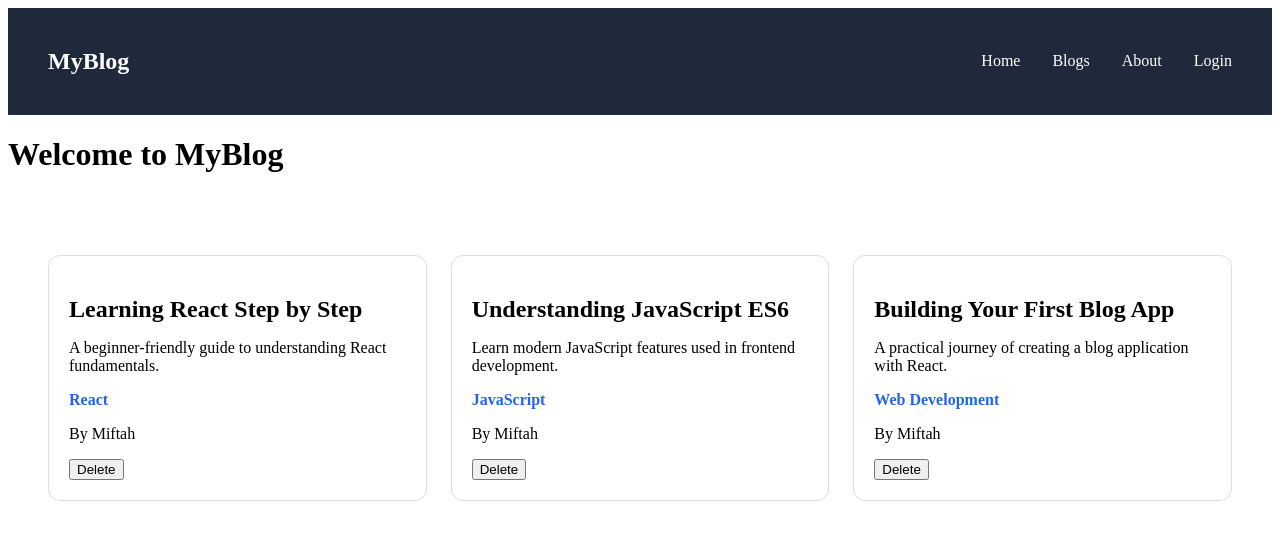
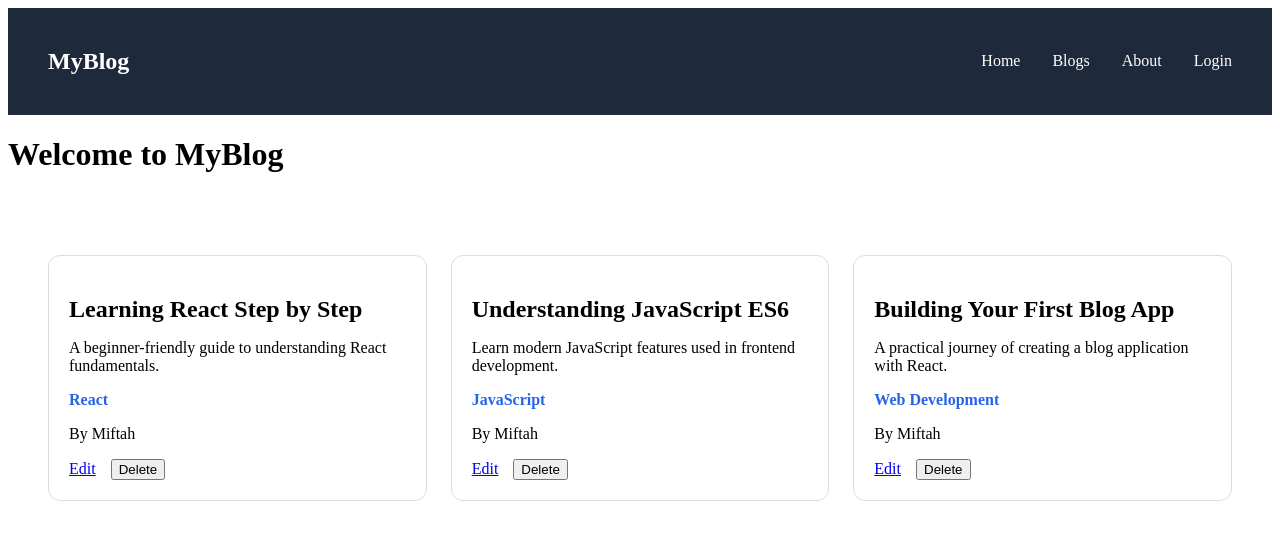
Before and after one commit to ibnumohammed99/react-final-project-blog-app, a React (Vite) app: page / in a window 1280 px wide. Shown: the top 540 px of the page. Built offline with nearby package versions, Linux system fonts and the light colour scheme.

Commit message:
Add edit post page routing

```diff
--- a/src/App.jsx
+++ b/src/App.jsx
@@ -11,6 +11,7 @@ import BlogDetails from "./pages/BlogDetails";
 import CreatePost from "./pages/CreatePost";
 import Articles from "./pages/Articles";
 import Bookmarks from "./pages/Bookmarks";
+import EditPost from "./pages/EditPost";
 
 import postsData from "./data/posts";
 
@@ -52,7 +53,10 @@ function App() {
         />
 
         <Route path="/articles" element={<Articles />} />
-
+        <Route
+          path="/edit-post/:id"
+          element={<EditPost posts={posts} setPosts={setPosts} />}
+        />
         <Route path="/bookmarks" element={<Bookmarks />} />
       </Routes>
     </>
--- a/src/components/BlogCard.jsx
+++ b/src/components/BlogCard.jsx
@@ -3,8 +3,8 @@ import "../styles/BlogCard.css";
 
 function BlogCard({ post, deletePost }) {
   return (
-    <Link to={`/blog/${post.id}`} className="blog-link">
-      <div className="blog-card">
+    <div className="blog-card">
+      <Link to={`/blog/${post.id}`} className="blog-link">
         <h2>{post.title}</h2>
 
         <p>{post.description}</p>
@@ -12,16 +12,14 @@ function BlogCard({ post, deletePost }) {
         <span>{post.category}</span>
 
         <p>By {post.author}</p>
-        <button
-          onClick={(e) => {
-            e.preventDefault();
-            deletePost(post.id);
-          }}
-        >
-          Delete
-        </button>
+      </Link>
+
+      <div className="card-actions">
+        <Link to={`/edit-post/${post.id}`}>Edit</Link>
+
+        <button onClick={() => deletePost(post.id)}>Delete</button>
       </div>
-    </Link>
+    </div>
   );
 }
 
--- /dev/null
+++ b/src/pages/EditPost.jsx
@@ -0,0 +1,9 @@
+function EditPost() {
+  return (
+    <div>
+      <h1>Edit Post Page</h1>
+    </div>
+  );
+}
+
+export default EditPost;
--- a/src/styles/BlogCard.css
+++ b/src/styles/BlogCard.css
@@ -18,3 +18,9 @@
   text-decoration: none;
   color: inherit;
 }
+.card-actions {
+  display: flex;
+  align-items: center;
+  gap: 15px;
+  margin-top: 15px;
+}
```
